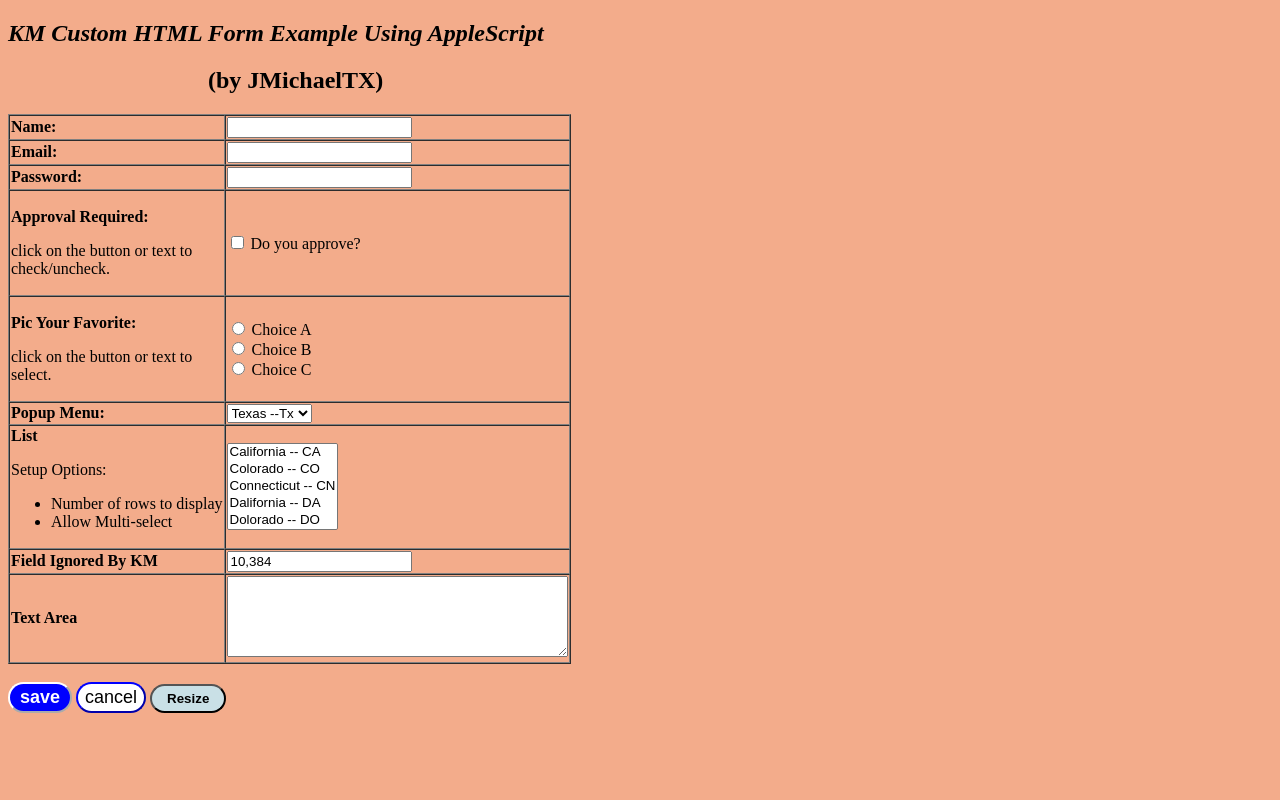
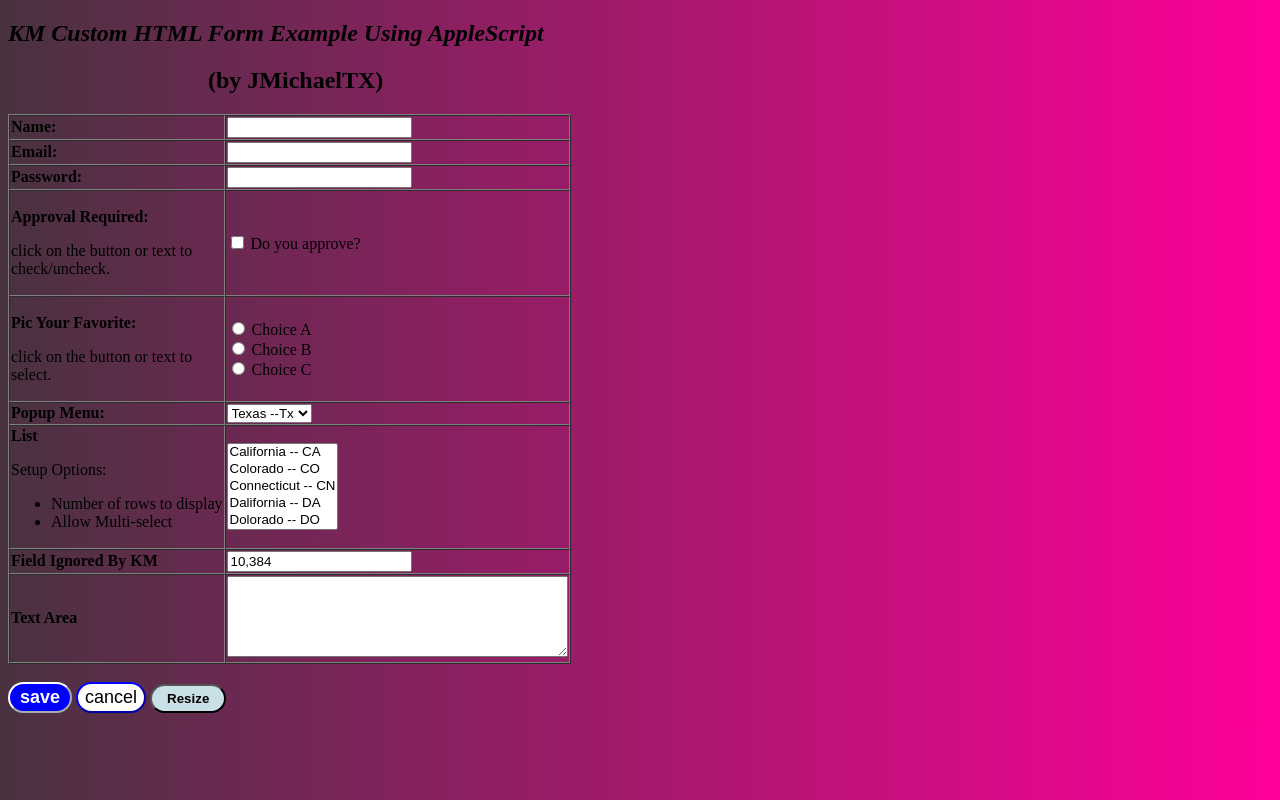
Before and after one commit to Malaviya-Ravi/Training, a plain HTML site: page 09-08-2021/f2.html in a window 1280 px wide. Drawn offline with Linux system fonts and the light colour scheme.

Commit message:
form simple style added

```diff
--- a/09-08-2021/f2.html
+++ b/09-08-2021/f2.html
@@ -5,6 +5,19 @@
     <meta http-equiv="X-UA-Compatible" content="IE=edge" />
     <meta name="viewport" content="width=device-width, initial-scale=1.0" />
     <style>
+      body {
+        background: #ff0099; /* fallback for old browsers */
+        background: -webkit-linear-gradient(
+          to right,
+          #493240,
+          #ff0099
+        ); /* Chrome 10-25, Safari 5.1-6 */
+        background: linear-gradient(
+          to right,
+          #493240,
+          #ff0099
+        ); /* W3C, IE 10+/ Edge, Firefox 16+, Chrome 26+, Opera 12+, Safari 7+ */
+      }
       .save {
         background-color: blue;
         color: white;
```
Also changed, not shown: 09-08-2021/f1.html (+8 -0 lines).
